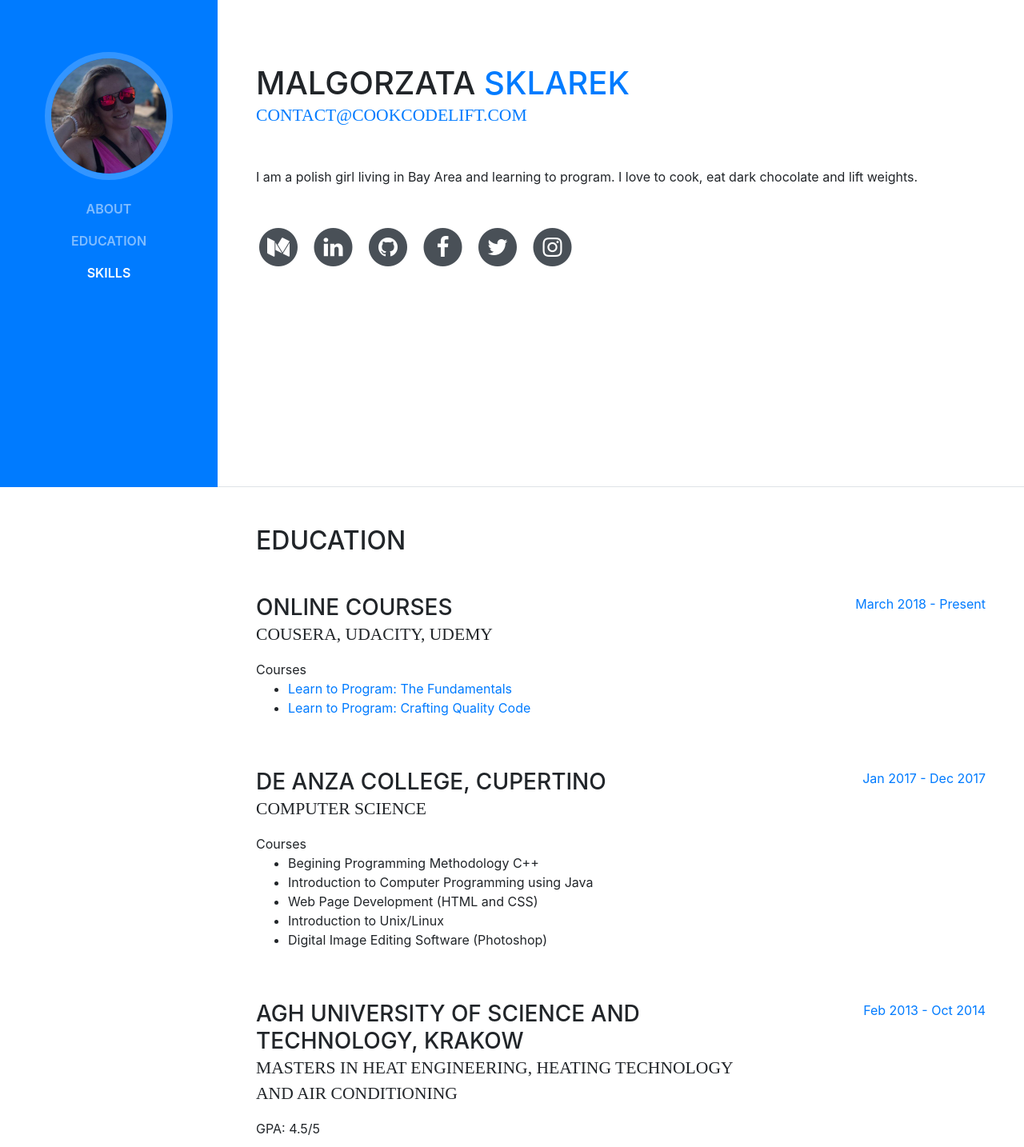
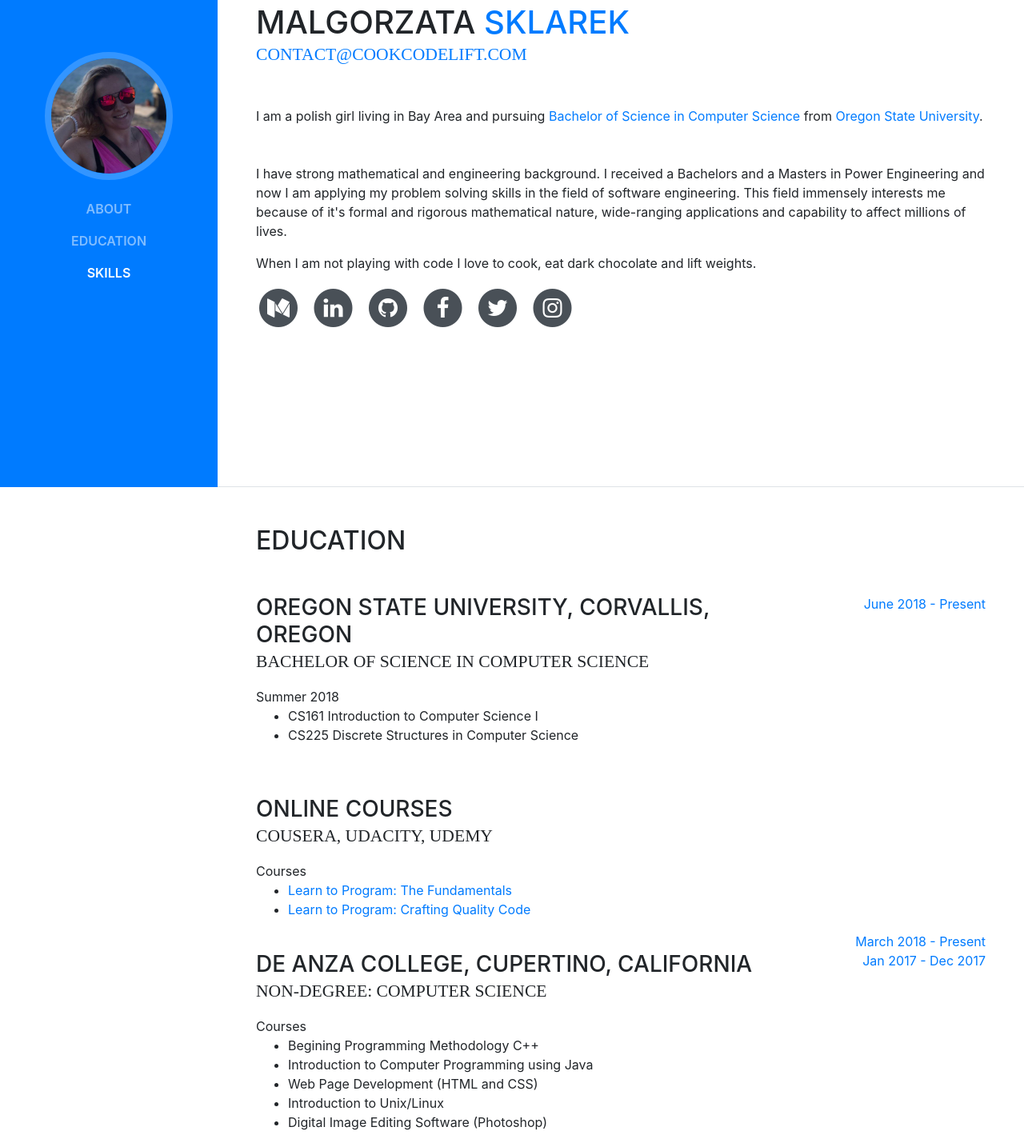
Before and after one commit to msklarek/msklarek.github.io, a website with bundled scripts: page index.html in a window 1280 px wide. Shown: the part 191-1625 px from the top of the page at 80% size. Built offline with nearby package versions, Linux system fonts and the light colour scheme; a web font is replaced by a local one.

Commit message:
update with osu

```diff
--- a/index.html
+++ b/index.html
@@ -8,7 +8,7 @@
     <meta name="description" content="">
     <meta name="author" content="">
 
-    <title>Resume - Start Bootstrap Theme</title>
+    <title>Malgorzata Sklarek</title>
 
     <!-- Bootstrap core CSS -->
     <link href="vendor/bootstrap/css/bootstrap.min.css" rel="stylesheet">
@@ -62,7 +62,9 @@
                 <div class="subheading mb-5">
                     <a href="mailto:contact@cookcodelift.com">contact@cookcodelift.com</a>
                 </div>
-                <p class="mb-5">I am a polish girl living in Bay Area and learning to program. I love to cook, eat dark chocolate and lift weights.</p>
+                <p class="mb-5">I am a polish girl living in Bay Area and pursuing <a href="http://eecs.oregonstate.edu/online-cs-students">Bachelor of Science in Computer Science</a> from <a href="https://oregonstate.edu/">Oregon State University</a>.</p>
+                <p>I have strong mathematical and engineering background. I received a Bachelors and a Masters in Power Engineering and now I am applying my problem solving skills in the field of software engineering. This field immensely interests me because of it's formal and rigorous mathematical nature, wide-ranging applications and capability to affect millions of lives.</p>
+                <p>When I am not playing with code I love to cook, eat dark chocolate and lift weights.</p>
                 <ul class="list-inline list-social-icons mb-0">
                     <li class="list-inline-item">
                         <a href="https://medium.com/@cookcodelift">
@@ -121,6 +123,18 @@
                 <h2 class="mb-5">Education</h2>
                 <div class="resume-item d-flex flex-column flex-md-row mb-5">
                     <div class="resume-content mr-auto">
+                        <h3 class="mb-0">Oregon State University, Corvallis, Oregon</h3>
+                        <div class="subheading mb-3">Bachelor of Science in Computer Science</div>
+                        <div>Summer 2018</div>
+                        <ul>
+                            <li>CS161 Introduction to Computer Science I</li>
+                            <li>CS225 Discrete Structures in Computer Science</li>
+                        </div>
+                        <div class="resume-date text-md-right">
+                            <span class="text-primary">June 2018 - Present</span>
+                        </div>
+                    </div>
+                    <div class="resume-content mr-auto">
                         <h3 class="mb-0">Online Courses</h3>
                         <div class="subheading mb-3">Cousera, Udacity, Udemy</div>
                         <div>Courses</div>
@@ -135,8 +149,8 @@
 
                     <div class="resume-item d-flex flex-column flex-md-row mb-5">
                         <div class="resume-content mr-auto">
-                            <h3 class="mb-0">De Anza College, Cupertino</h3>
-                            <div class="subheading mb-3">Computer Science</div>
+                            <h3 class="mb-0">De Anza College, Cupertino, California</h3>
+                            <div class="subheading mb-3">Non-Degree: Computer Science</div>
                             <div>Courses</div>
                             <ul>
                                 <li>Begining Programming Methodology C++</li>
```
